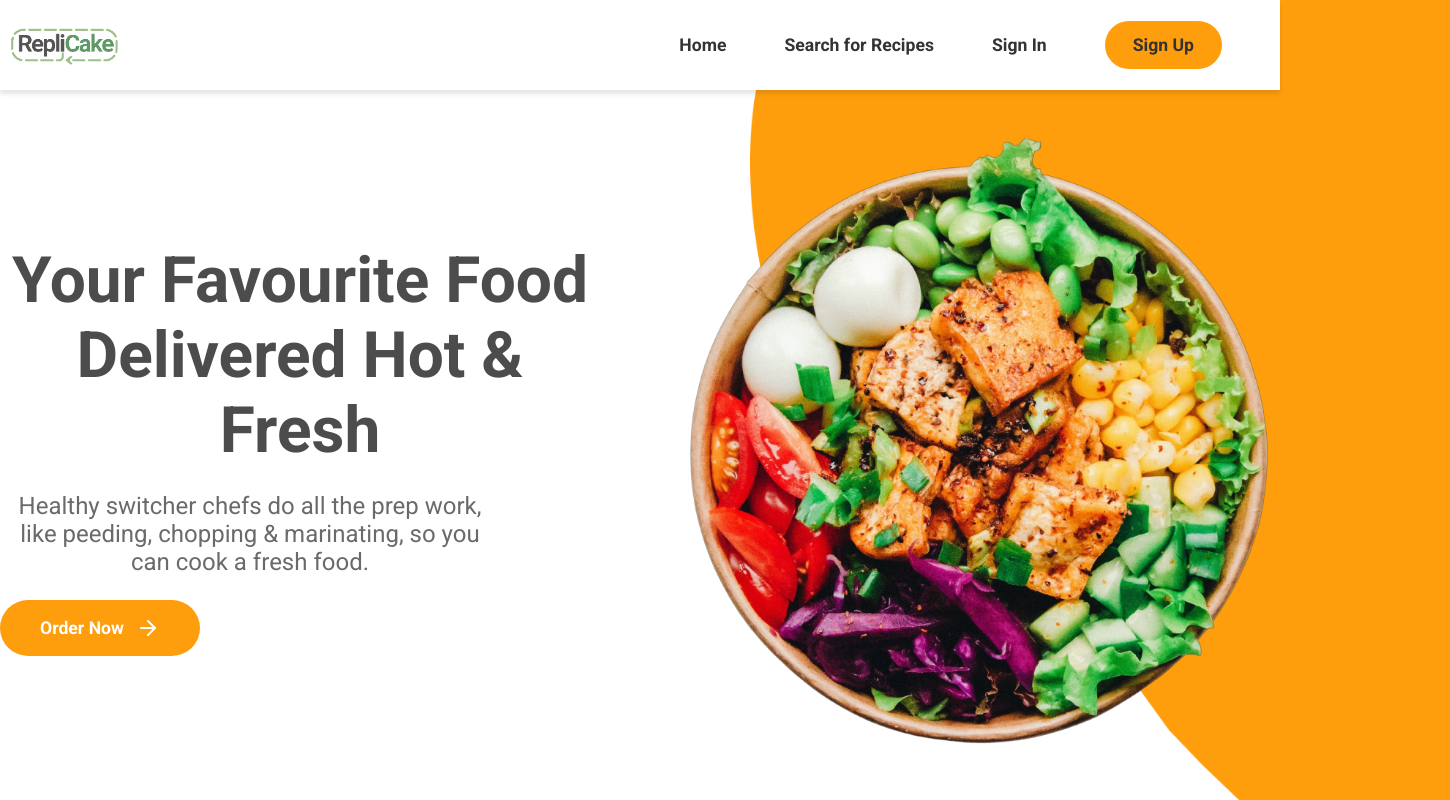
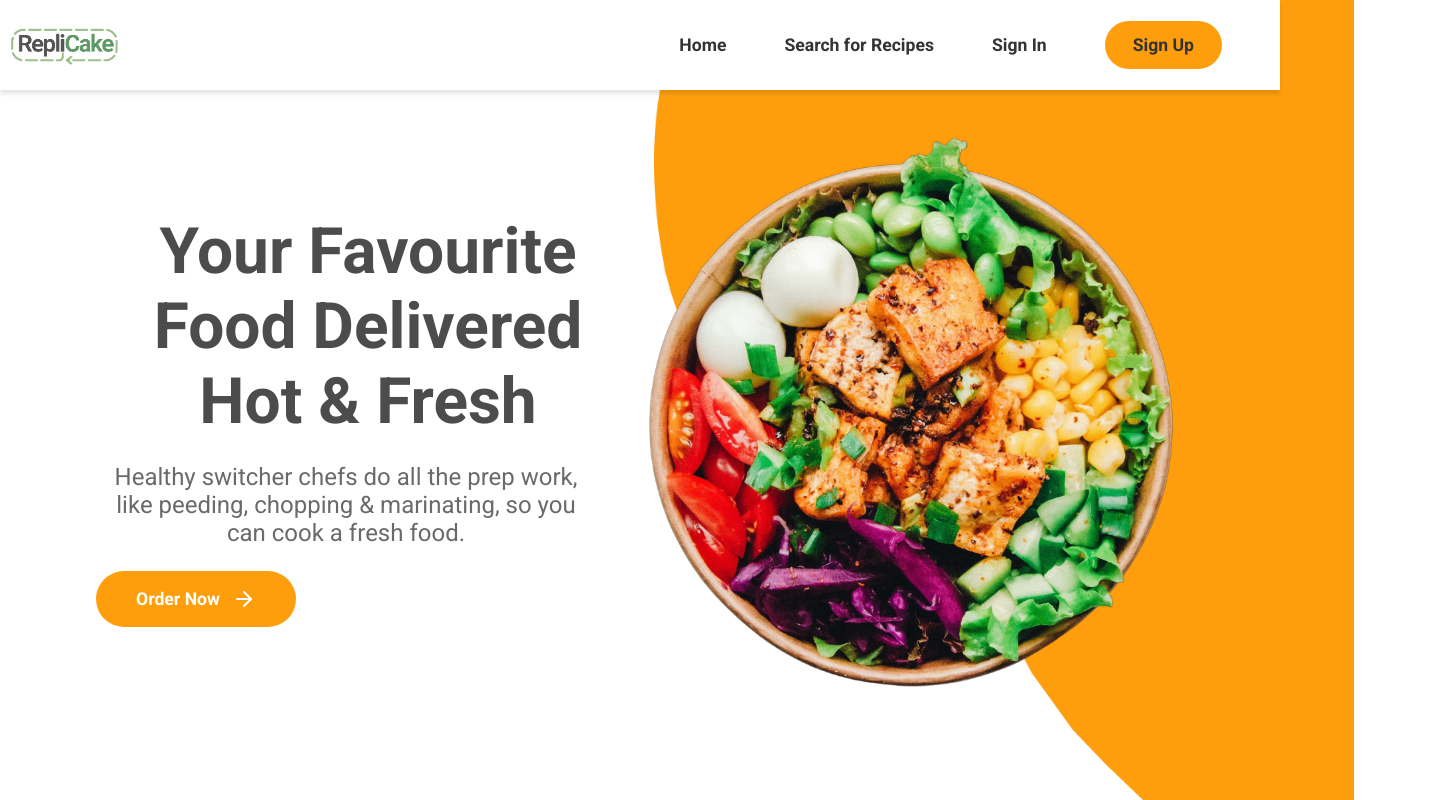
Before and after one commit to HPhilipN/C276-Project, a React (Vite) app in the folder frontend/: page / in a window 1280 px wide. Shown: the top 800 px of the page, 1450 px wide, since content can reach past the window. Built offline with nearby package versions, Linux system fonts and the light colour scheme.

Commit message:
Fixed zooming issue

```diff
--- a/frontend/src/App.jsx
+++ b/frontend/src/App.jsx
@@ -1,16 +1,11 @@
 import "./App.css";
 import Home from "./Home";
-import Work from "./Work";
-import Footer from "./Footer";
 import Login from "./Login";
 
 function App() {
   return (
     <div>
       <Home />
-      <Work />
-      <Footer />
-      {/* <Login/> */}
     </div>
   );
 }
--- /dev/null
+++ b/frontend/src/Home.css
@@ -0,0 +1,6 @@
+.home {
+    min-height: 100vh;
+    width: 85vw;
+    max-width: 1900px;
+    margin: 0rem auto;
+  }
--- a/frontend/src/Home.jsx
+++ b/frontend/src/Home.jsx
@@ -3,11 +3,15 @@ import BannerBackground from "./assets/home-banner-background.png";
 import BannerImage from "./assets/home-banner-image.png";
 import Navbar from "./Navbar";
 import { FiArrowRight } from "react-icons/fi";
+import "./Home.css"
+import Work from "./Work";
+import Footer from "./Footer";
 
 const Home = () => {
   return (
     <div className="home-container">
       <Navbar />
+      <div className ="home">
       <div className="home-banner-container">
         <div className="home-bannerImage-container">
           <img src={BannerBackground} alt="" />
@@ -28,6 +32,9 @@ const Home = () => {
           <img src={BannerImage} alt="" />
         </div>
       </div>
+      <Work />
+      <Footer />
+    </div>
     </div>
   );
 };
```
